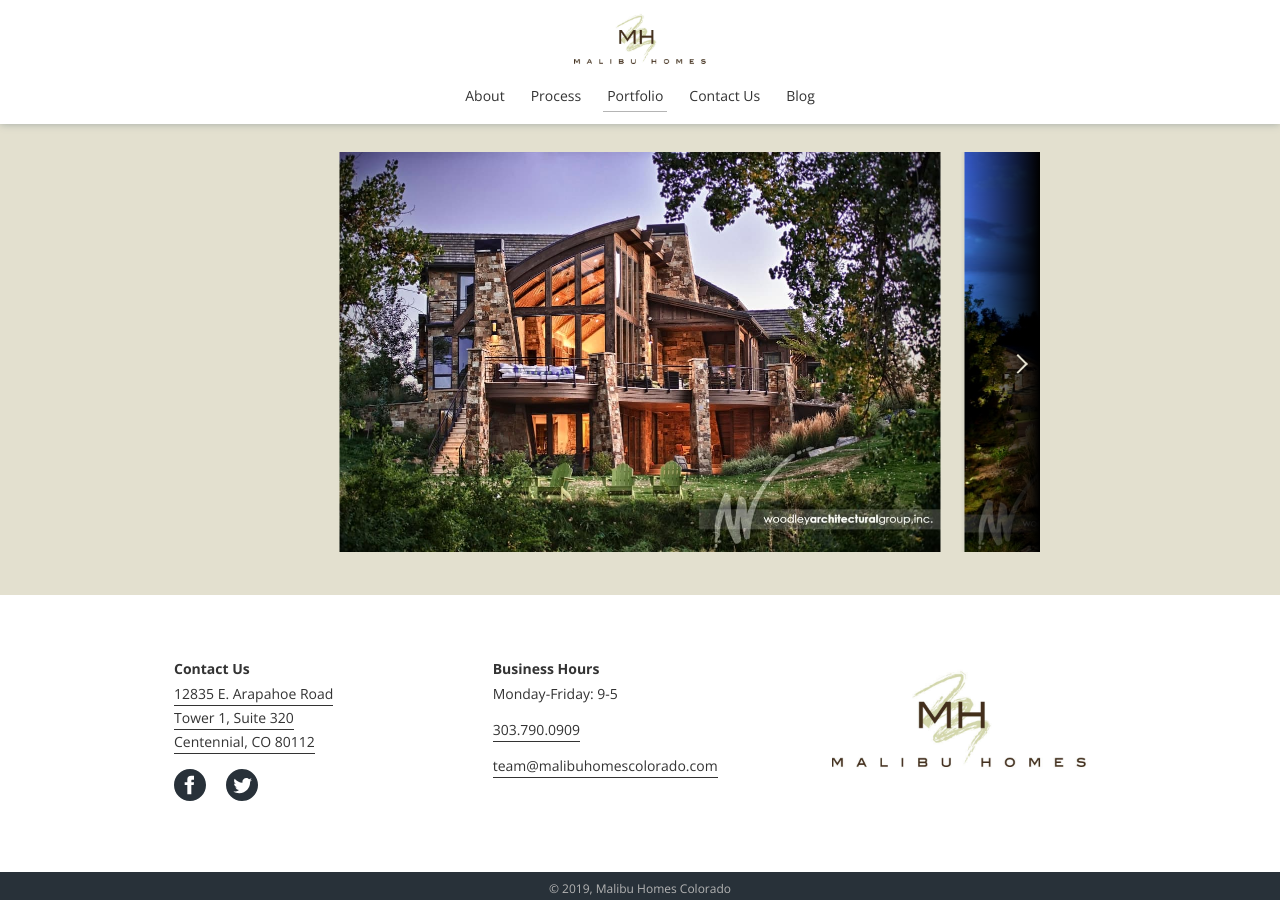
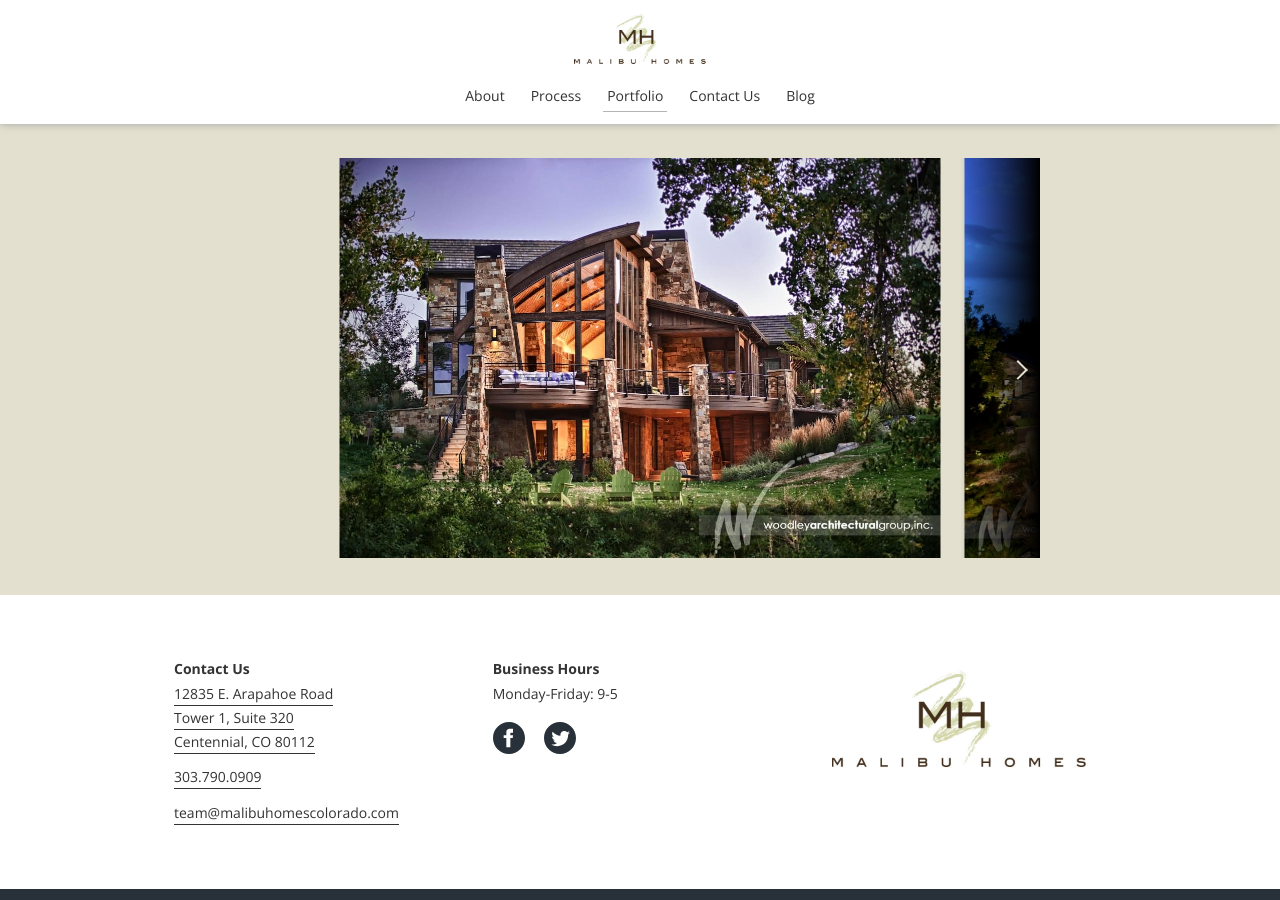
Before and after one commit to jdalton308/malibuhomes-cms, a Jekyll site: the page built from portfolio.html, in a window 1280 px wide and 900 px high. Built offline with Jekyll 4.4.1, drawn with Linux system fonts in a browser that asks for light colours.

Commit message:
Portfolio: Responsive styling added

```diff
--- a/_includes/footer.html
+++ b/_includes/footer.html
@@ -15,6 +15,13 @@
             {{ address.city }}
           </a>
         </p>
+        <p><a href="{{ contact.phone.link }}">{{ contact.phone.number }}</a></p>
+        <p><a href="mailto:{{ contact.email.address }}" target="_blank">{{ contact.email.address }}</a></p>
+      </div>
+
+      <div class="footer-column">
+        <h4>Business Hours</h4>
+        <p>{{ contact.hours }}</p>
         <p class="social-row">
           <a href="{{ contact.facebook }}" target="_blank" class="social-icon">
             <!-- Facebook Icon -->
@@ -27,13 +34,6 @@
         </p>
       </div>
 
-      <div class="footer-column">
-        <h4>Business Hours</h4>
-        <p>{{ contact.hours }}</p>
-        <p><a href="{{ contact.phone.link }}">{{ contact.phone.number }}</a></p>
-        <p><a href="mailto:{{ contact.email.address }}" target="_blank">{{ contact.email.address }}</a></p>
-      </div>
-
       <div class="footer-column logo-column">
         <img src="/assets/images/mh-logo.jpg" alt="Malibu Homes logo" class="footer-logo">
       </div>
--- a/assets/css/_footer.scss
+++ b/assets/css/_footer.scss
@@ -29,7 +29,7 @@
     flex: 1 0 0;
     display: inline-block;
     vertical-align: top;
-    margin-right: 24px;
+    margin-bottom: 24px;
 
     &:last-child {
       margin: 0;
@@ -37,6 +37,11 @@
 
     &.logo-column {
       text-align: center;
+    }
+
+    @include overMobile() {
+      margin-right: 24px;
+      margin-bottom: 0;
     }
   }
 
--- a/assets/css/_pages.scss
+++ b/assets/css/_pages.scss
@@ -16,13 +16,26 @@
 // Portfolio
 //---------
 
+.section-portfolio {
+  display: flex;
+  align-items: center;
+  justify-content: center;
+
+  .portfolio-wrapper {
+    flex: 0 0 auto;
+  }
+}
 .slider {
   position: relative;
   width: 100%;
   max-width: 800px;
-  height: 400px;
+  height: 280px;
   margin: 0 auto;
   overflow: hidden;
+
+  @include overMobile() {
+    height: 400px;
+  }
 
   .slider-track {
     position: relative;
```
